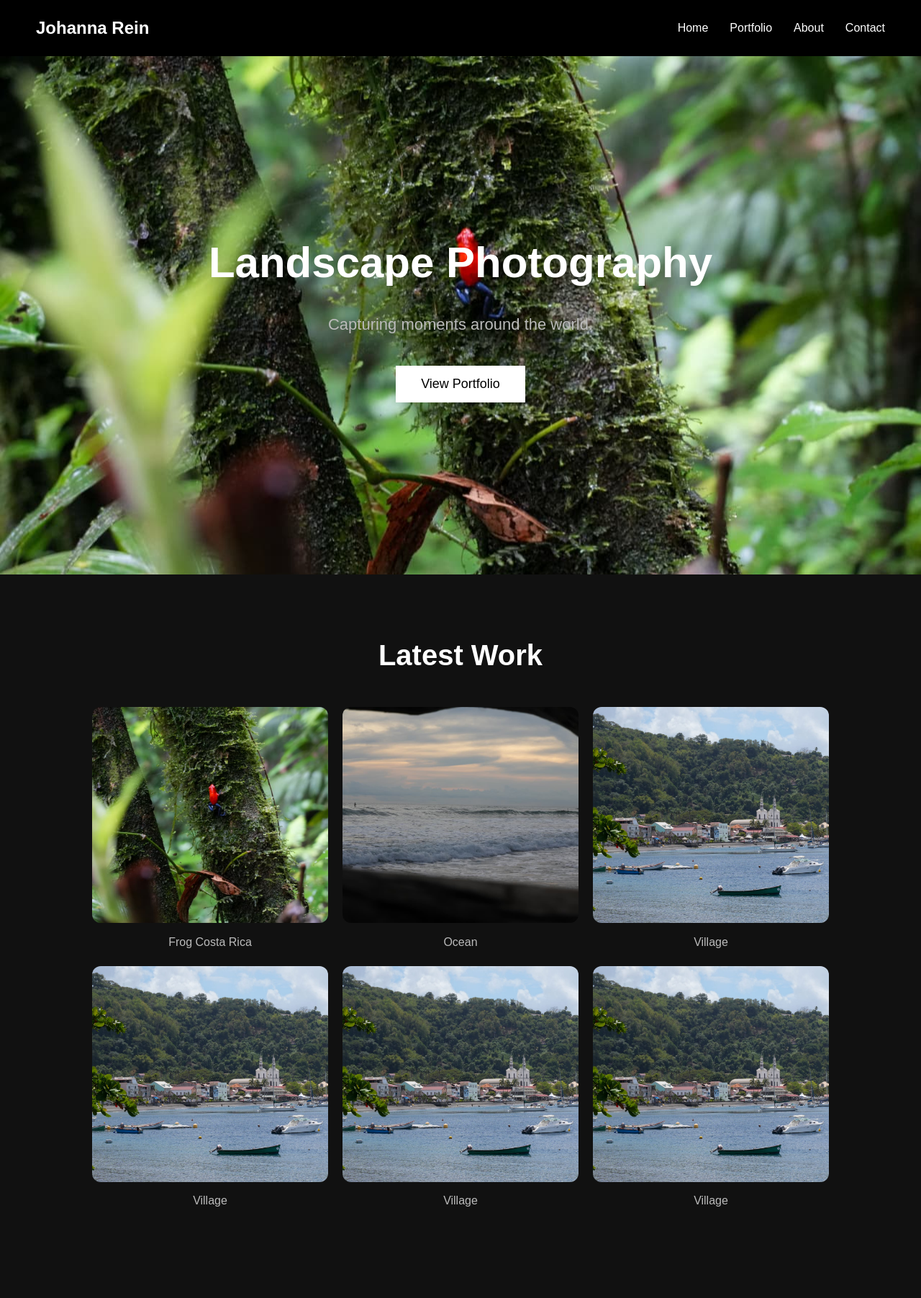
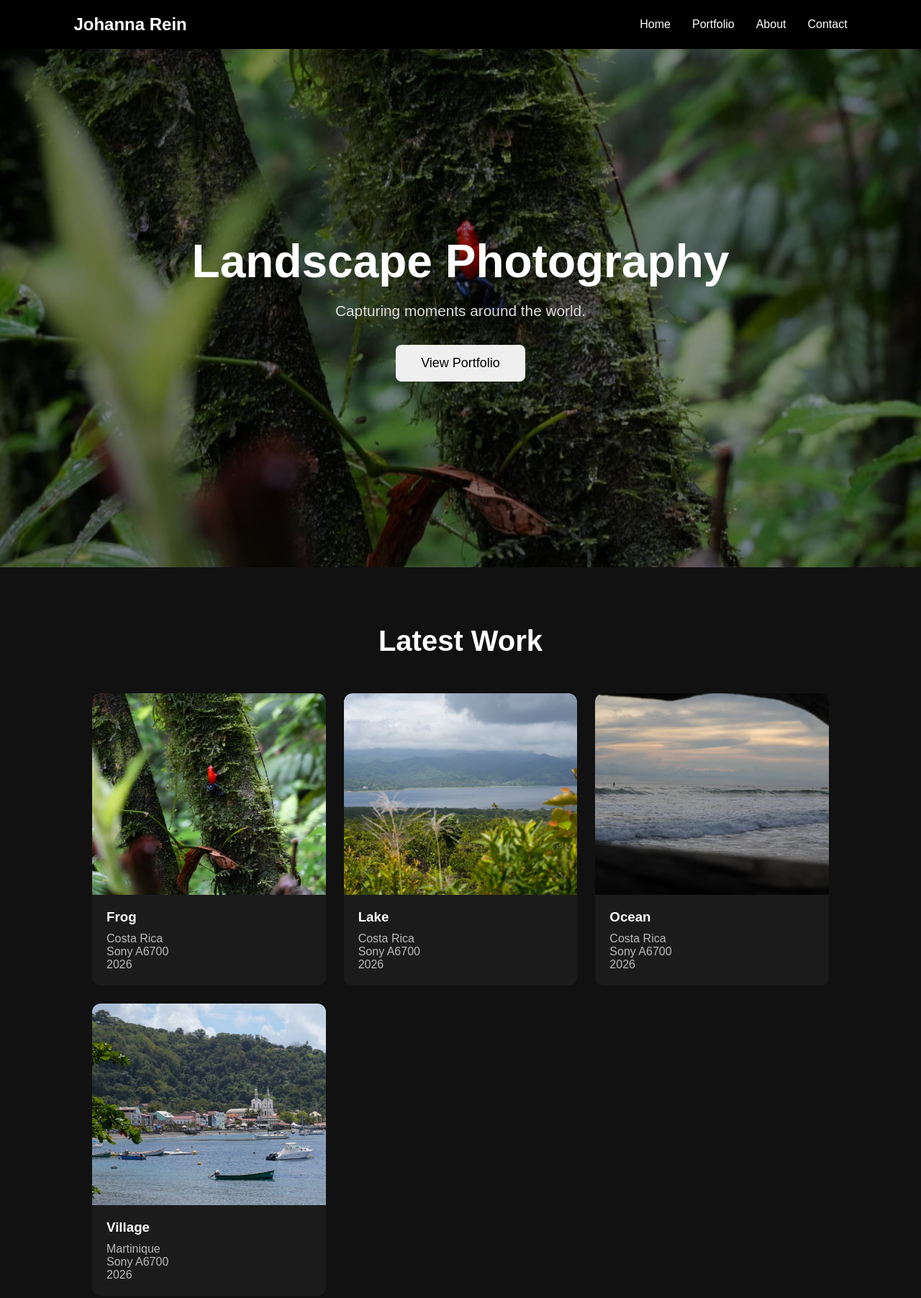
Before and after one commit to henziluc/photo-portfolio, a plain HTML site: page index.html in a window 1280 px wide. Shown: the whole page at 72% size. Before the commit the page ends 1761 px from the top, so only its background shows below. Drawn offline with Linux system fonts and the light colour scheme.

Commit message:
Moved gallery to JS

```diff
--- a/index.html
+++ b/index.html
@@ -24,11 +24,15 @@
 
     <header class="hero">
 
-        <h1>Landscape Photography</h1>
+        <div class="overlay"></div>
 
-        <p>Capturing moments around the world.</p>
+        <div class="hero-content">
+            <h1>Landscape Photography</h1>
 
-        <button>View Portfolio</button>
+            <p>Capturing moments around the world.</p>
+
+            <button>View Portfolio</button>
+        </div>
 
     </header>
 
@@ -36,57 +40,7 @@
 
         <h2>Latest Work</h2>
 
-        <div class="gallery-grid">
-
-            <figure>
-
-                <img src="images/frog.jpeg" alt="Frog">
-
-                <figcaption>Frog Costa Rica</figcaption>
-
-            </figure>
-
-            <figure>
-
-                <img src="images/ocean.jpeg" alt="Ocean">
-
-                <figcaption>Ocean</figcaption>
-
-            </figure>
-
-            <figure>
-
-                <img src="images/village.jpeg" alt="Village">
-
-                <figcaption>Village</figcaption>
-
-            </figure>
-
-            <figure>
-
-                <img src="images/village.jpeg" alt="Village">
-
-                <figcaption>Village</figcaption>
-
-            </figure>
-
-            <figure>
-
-                <img src="images/village.jpeg" alt="Village">
-
-                <figcaption>Village</figcaption>
-
-            </figure>
-
-            <figure>
-
-                <img src="images/village.jpeg" alt="Village">
-
-                <figcaption>Village</figcaption>
-
-            </figure>
-
-        </div>
+        <div class="gallery-grid"></div>
 
     </section>
 
@@ -94,7 +48,7 @@
 
         <span id="close">&times;</span>
 
-        <img id="lightbox-image">
+        <img id="lightbox-image" alt="Large preview">
 
     </div>
 
--- a/script.js
+++ b/script.js
@@ -1,4 +1,48 @@
-const galleryImages = document.querySelectorAll(".gallery-grid img");
+// ----------------------------
+// Photo Database
+// ----------------------------
+
+const photos = [
+
+    {
+        file: "images/frog.jpeg",
+        title: "Frog",
+        location: "Costa Rica",
+        year: 2026,
+        camera: "Sony A6700"
+    },
+
+    {
+        file: "images/lake.jpeg",
+        title: "Lake",
+        location: "Costa Rica",
+        year: 2026,
+        camera: "Sony A6700"
+    },
+
+    {
+        file: "images/ocean.jpeg",
+        title: "Ocean",
+        location: "Costa Rica",
+        year: 2026,
+        camera: "Sony A6700"
+    },
+
+    {
+        file: "images/village.jpeg",
+        title: "Village",
+        location: "Martinique",
+        year: 2026,
+        camera: "Sony A6700"
+    }
+
+];
+
+// ----------------------------
+// References
+// ----------------------------
+
+const gallery = document.querySelector(".gallery-grid");
 
 const lightbox = document.getElementById("lightbox");
 
@@ -6,39 +50,90 @@ const lightboxImage = document.getElementById("lightbox-image");
 
 const closeButton = document.getElementById("close");
 
-galleryImages.forEach(function (image) {
+// ----------------------------
+// Create Gallery
+// ----------------------------
 
-    image.addEventListener("click", function () {
+photos.forEach(photo => {
 
-        lightbox.style.display = "flex";
+    gallery.innerHTML += `
+
+        <figure class="photo-card">
+
+            <img
+                src="${photo.file}"
+                alt="${photo.title}"
+            >
+
+            <figcaption>
+
+                <h3>${photo.title}</h3>
+
+                <p>${photo.location}</p>
+
+                <p>${photo.camera}</p>
+
+                <p>${photo.year}</p>
+
+            </figcaption>
+
+        </figure>
+
+    `;
+
+});
+
+// ----------------------------
+// Lightbox
+// ----------------------------
+
+const galleryImages = document.querySelectorAll(".photo-card img");
+
+galleryImages.forEach(image => {
+
+    image.addEventListener("click", () => {
+
+        lightbox.classList.add("open");
 
         lightboxImage.src = image.src;
 
     });
 
-})
+});
 
-closeButton.addEventListener("click", function () {
+// ----------------------------
+// Close Button
+// ----------------------------
 
-    lightbox.style.display = "none";
+closeButton.addEventListener("click", () => {
+
+    lightbox.classList.remove("open");
 
 });
 
-lightbox.addEventListener("click", function (event) {
+// ----------------------------
+// Click Background
+// ----------------------------
+
+lightbox.addEventListener("click", (event) => {
 
     if (event.target === lightbox) {
 
-        lightbox.style.display = "none";
+        lightbox.classList.remove("open");
 
     }
 
 });
 
-document.addEventListener("keydown", function (event) {
+// ----------------------------
+// ESC Key
+// ----------------------------
+
+document.addEventListener("keydown", (event) => {
 
     if (event.key === "Escape") {
 
-        lightbox.style.display = "none";
+        lightbox.classList.remove("open");
 
     }
 
--- a/style.css
+++ b/style.css
@@ -1,4 +1,5 @@
-/* Reset some default browser styles */
+/* RESET */
+
 * {
     margin: 0;
     padding: 0;
@@ -6,23 +7,29 @@
 }
 
 body {
-    font-family: Arial, sans-serif;
-    background-color: #111;
+    font-family: Arial, Helvetica, sans-serif;
+    background: #111;
     color: white;
-    line-height: 1.6;
 }
 
+/* NAVIGATION */
+
 nav {
+
     display: flex;
     justify-content: space-between;
     align-items: center;
 
-    padding: 20px 50px;
+    padding: 20px 8%;
 
-    background: black;
+    background: #000;
+    position: sticky;
+    top: 0;
+    z-index: 100;
 }
 
 nav ul {
+
     list-style: none;
 
     display: flex;
@@ -31,63 +38,82 @@ nav ul {
 }
 
 nav a {
+
     color: white;
     text-decoration: none;
+    transition: .3s;
 }
 
 nav a:hover {
+
     color: rgb(248, 243, 43);
 }
 
+/* HERO */
+
 .hero {
+
+    position: relative;
+
     height: 90vh;
 
+    background-image: url("images/frog.jpeg");
+
+    background-size: cover;
+
+    background-position: center;
+
     display: flex;
-
-    flex-direction: column;
 
     justify-content: center;
 
     align-items: center;
 
     text-align: center;
+}
 
-    background-image: url("images/frog.jpeg");
+.overlay {
 
-    background-size: cover;
+    position: absolute;
 
-    background-position: center;
+    inset: 0;
+
+    background: rgba(0, 0, 0, .45);
+}
+
+.hero-content {
+
+    position: relative;
+    z-index: 2;
 }
 
 .hero h1 {
-    font-size: 60px;
+
+    font-size: 4rem;
+    margin-bottom: 20px;
 }
 
 .hero p {
-    margin-top: 20px;
 
-    color: #bbb;
-
-    font-size: 22px;
+    font-size: 1.3rem;
+    color: #ddd;
 }
 
 button {
 
-    margin-top: 40px;
+    margin-top: 35px;
 
     padding: 15px 35px;
 
     border: none;
 
-    background: white;
-
-    color: black;
+    cursor: pointer;
 
     font-size: 18px;
 
-    cursor: pointer;
+    border-radius: 8px;
 
-    transition: 0.3s;
+    transition: .3s;
 }
 
 button:hover {
@@ -97,14 +123,20 @@ button:hover {
     transform: scale(1.05);
 }
 
+/* GALLERY */
+
 .gallery {
+
     padding: 80px 10%;
 }
 
 .gallery h2 {
+
     text-align: center;
-    margin-bottom: 40px;
-    font-size: 40px;
+
+    margin-bottom: 50px;
+
+    font-size: 2.5rem;
 }
 
 .gallery-grid {
@@ -113,76 +145,54 @@ button:hover {
 
     grid-template-columns: repeat(3, 1fr);
 
-    gap: 20px;
+    gap: 25px;
 }
 
-.gallery-grid img {
+.photo-card {
+
+    background: #1b1b1b;
+
+    border-radius: 12px;
+
+    overflow: hidden;
+
+    transition: .3s;
+}
+
+.photo-card:hover {
+
+    transform: translateY(-8px);
+}
+
+.photo-card img {
 
     width: 100%;
 
-    height: 300px;
+    height: 280px;
 
     object-fit: cover;
 
-    border-radius: 12px;
+    cursor: pointer;
 
-    transition: 0.3s;
-}
-
-.gallery-grid img:hover {
-
-    transform: scale(1.05);
-
-    cursor: pointer;
-}
-
-@media (min-width: 2000px) {
-
-    .gallery-grid {
-
-        grid-template-columns: repeat(4, 1fr);
-
-    }
-
-}
-
-@media (max-width: 900px) {
-
-    .gallery-grid {
-
-        grid-template-columns: repeat(2, 1fr);
-
-    }
-
-}
-
-@media (max-width: 600px) {
-
-    .gallery-grid {
-
-        grid-template-columns: 1fr;
-
-    }
-
-    .hero h1 {
-
-        font-size: 42px;
-
-    }
-
-}
-
-figure {
-
-    text-align: center;
+    display: block;
 }
 
 figcaption {
 
-    margin-top: 6px;
+    padding: 20px;
+}
 
-    color: #bbbbbb;
+figcaption h3 {
+
+    margin-bottom: 10px;
 }
+
+figcaption p {
+
+    color: #bbb;
+}
+
+/* LIGHTBOX */
 
 .lightbox {
 
@@ -190,19 +200,21 @@ figcaption {
 
     position: fixed;
 
-    top: 0;
-    left: 0;
+    inset: 0;
 
-    width: 100%;
-    height: 100%;
-
-    background: rgba(0, 0, 0, 0.9);
+    background: rgba(0, 0, 0, .9);
 
     justify-content: center;
 
     align-items: center;
+
+    z-index: 1000;
 }
 
+.lightbox.open {
+
+    display: flex;
+}
 
 #lightbox-image {
 
@@ -210,7 +222,7 @@ figcaption {
 
     max-height: 90%;
 
-    border-radius: 10px;
+    border-radius: 12px;
 }
 
 #close {
@@ -221,9 +233,49 @@ figcaption {
 
     right: 50px;
 
-    color: white;
-
     font-size: 50px;
 
     cursor: pointer;
 }
+
+/* RESPONSIVE */
+
+@media(max-width:900px) {
+
+    .gallery-grid {
+
+        grid-template-columns: repeat(2, 1fr);
+
+    }
+
+    .hero h1 {
+
+        font-size: 3rem;
+
+    }
+
+}
+
+@media(max-width:600px) {
+
+    .gallery-grid {
+
+        grid-template-columns: 1fr;
+
+    }
+
+    nav {
+
+        flex-direction: column;
+
+        gap: 20px;
+
+    }
+
+    .hero h1 {
+
+        font-size: 2.2rem;
+
+    }
+
+}
```
